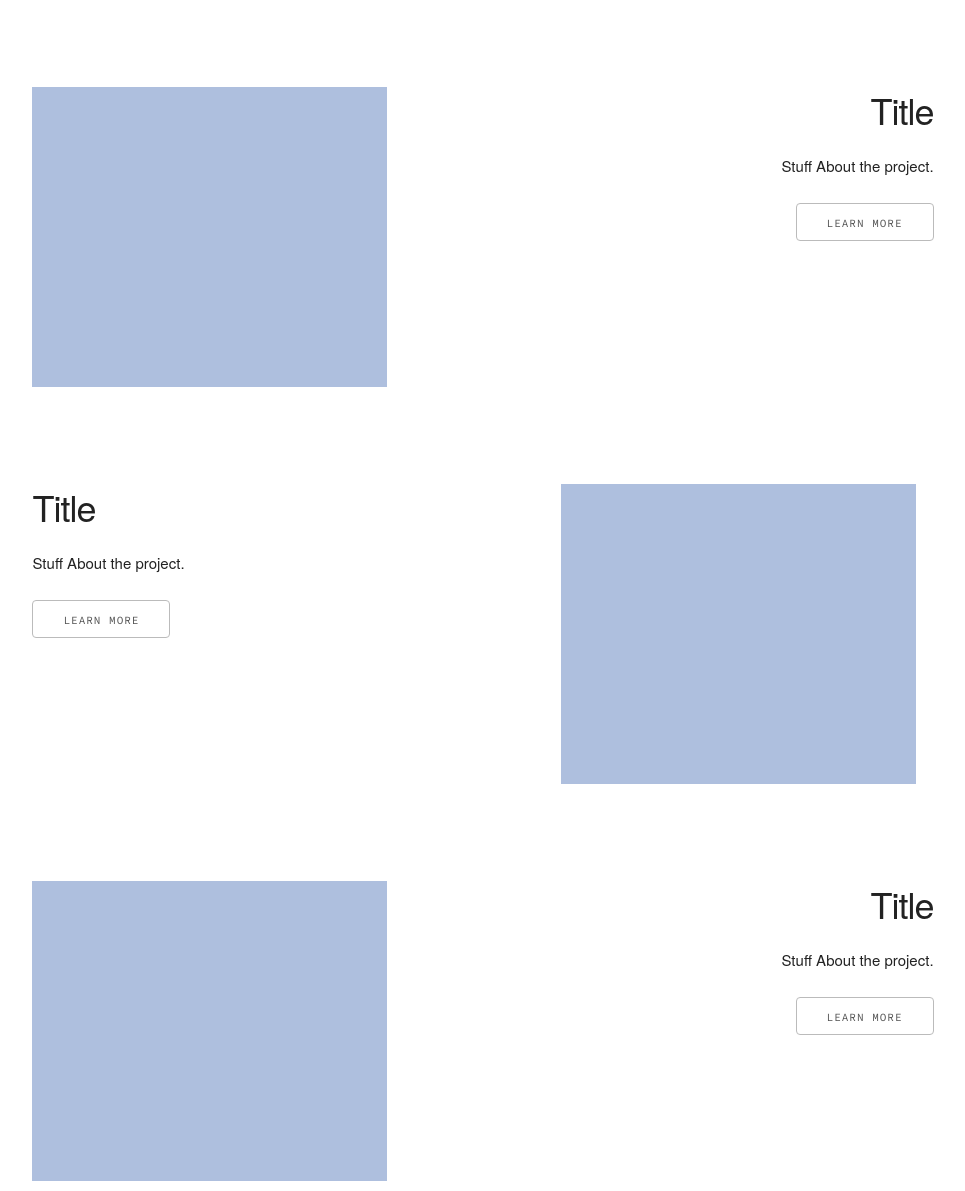
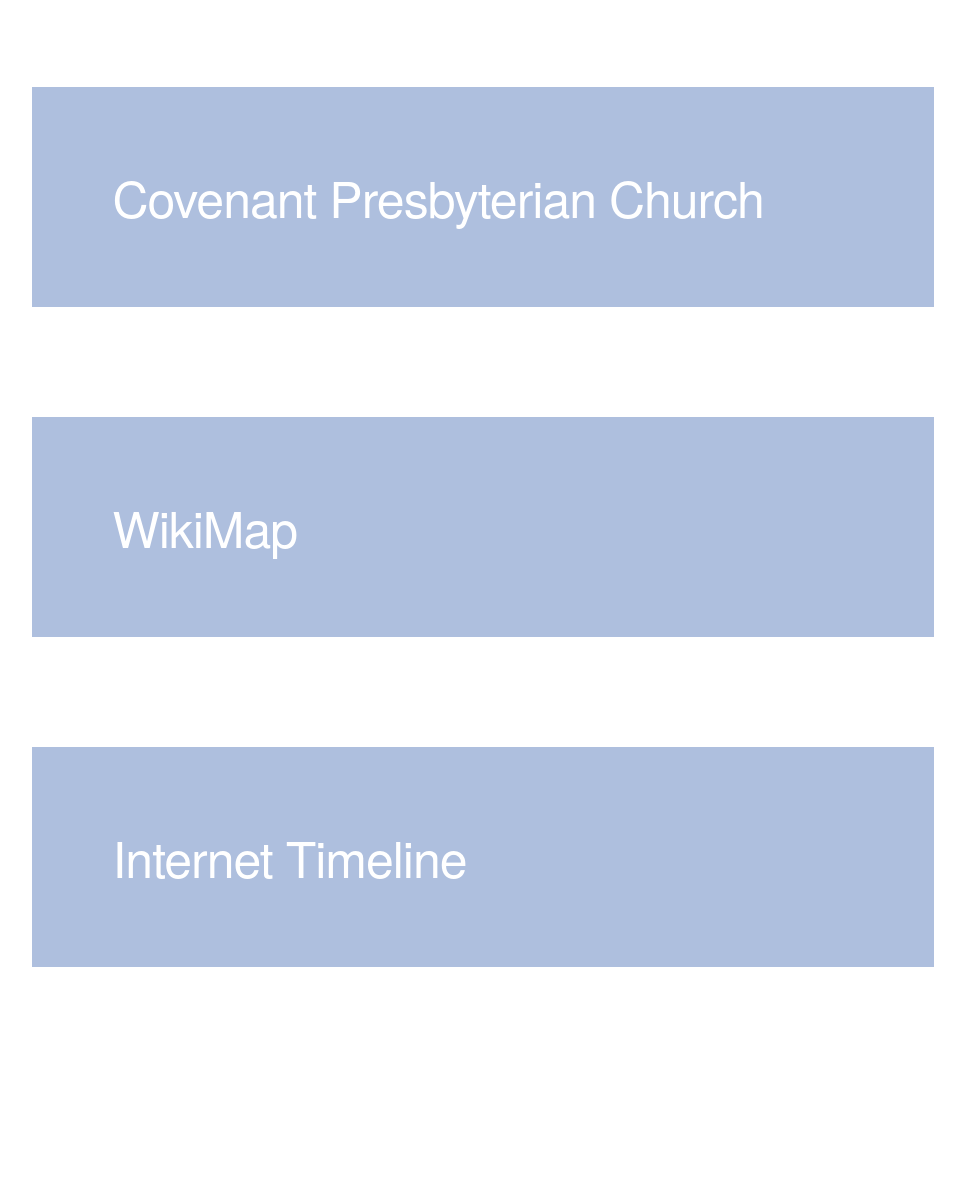
Before and after one commit to stollk/Portfolio, a plain HTML site: page index.html in a window 1280 px wide. Shown: the part 988-2179 px from the top of the page, without its empty margins (157-1122 px from the left). Drawn offline with nearby package versions, Linux system fonts and the light colour scheme.

Commit message:
Updated Tiles

```diff
--- a/css/main.css
+++ b/css/main.css
@@ -59,13 +59,6 @@
 }
 .spacer{
   margin: 10% 0% 10% 0%;
-}
-.portfolio-grid {
-    background: #AEBFDE;
-    margin-bottom: 2%;
-    height:300px;
-    line-height: 300px;
-    text-align: center;
 }
 .portfolio-logo{
   color: white;
@@ -294,6 +287,21 @@
 #work{
   margin: 0% 6% 0% 6%;
 }
+.work-grid{
+    background: #AEBFDE;
+    margin-bottom: 2%;
+    width:auto;
+    line-height: 300px;
+}
+.work-title{
+  text-decoration: none;
+  color: white;
+  padding:80px;
+  text-align:left;
+}
+.portfolio_btn{
+  text-decoration: none;
+}
 /*  ------------------------------------------- Portfolio Page ---------------------------------------  */
 .box-portfolio-page{
   background: #AEBFDE;
--- a/index.html
+++ b/index.html
@@ -84,42 +84,45 @@
 <!-- Portfolio Piece One -->
 <!-- Portfolio Piece One -->
     <div data-aos="fade-left" data-aos-offset="0px" class="row spacer">
-      <a class="five columns portfolio_btn" data-number="0" href="portfolio-page.html">
-        <div class="portfolio-grid" id="portfolio-grid-cpc">
+      <a class="twelve columns portfolio_btn" data-number="0" href="portfolio-page.html">
+        <div class="work-grid" id="">
+          <h1 class="work-title">Covenant Presbyterian Church</h1>
         </div>
       </a>
       <!-- Description -->
-      <div class="seven columns right">
+      <!-- <div class="seven columns right">
         <h3>Title</h3>
         <p>Stuff About the project.</p>
         <a class="portfolio_btn" data-number="0" href="portfolio-page.html"><button>Learn More</button></a>
-      </div>
+      </div> -->
     </div>
 <!-- Portfolio Piece Two -->
     <div data-aos="fade-right" data-aos-offset="0px" class="row spacer">
       <!-- Description -->
-      <div class="seven columns left">
+      <!-- <div class="seven columns left">
         <h3>Title</h3>
         <p>Stuff About the project.</p>
         <a class="portfolio_btn" data-number="1" href="portfolio-page.html"><button>Learn More</button></a>
-      </div>
-      <a class="five columns portfolio_btn" data-number="1" href="portfolio-page.html">
-        <div class="portfolio-grid" id="portfolio-grid-cpc">
+      </div> -->
+      <a class="twelve columns portfolio_btn" data-number="1" href="portfolio-page.html">
+        <div class="work-grid" id="">
+          <h1 class="work-title">WikiMap</h1>
         </div>
       </a>
     </div>
 <!-- Portfolio Piece Three -->
     <div data-aos="fade-left" data-aos-offset="0px" class="row spacer">
-      <a class="five columns portfolio_btn" data-number="2" href="portfolio-page.html">
-        <div class="portfolio-grid" id="portfolio-grid-cpc">
+      <a class="twelve columns portfolio_btn" data-number="2" href="portfolio-page.html">
+        <div class="work-grid" id="">
+          <h1 class="work-title">Internet Timeline</h1>
         </div>
       </a>
       <!-- Description -->
-      <div class="seven columns right">
+      <!-- <div class="seven columns right">
         <h3>Title</h3>
         <p>Stuff About the project.</p>
       <a class="portfolio_btn" data-number="2" href="portfolio-page.html"><button>Learn More</button></a>
-      </div>
+      </div> -->
     </div>
   </section>
   <!-- <button class="scroll-top-btn" href="#"><span class="fa fa-chevron-up"></span></button> -->
```
